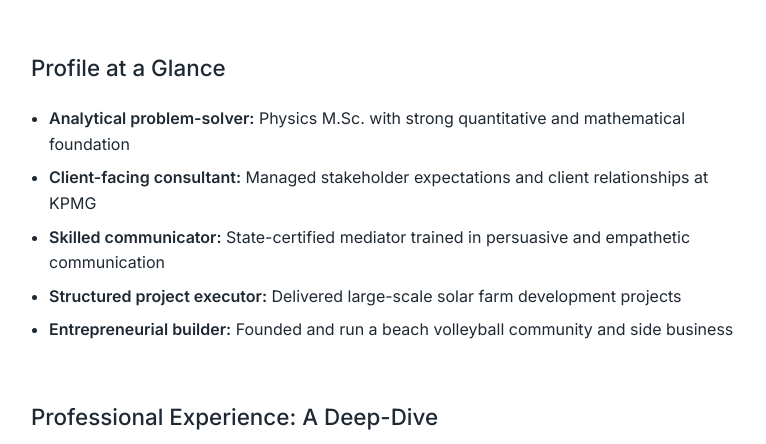
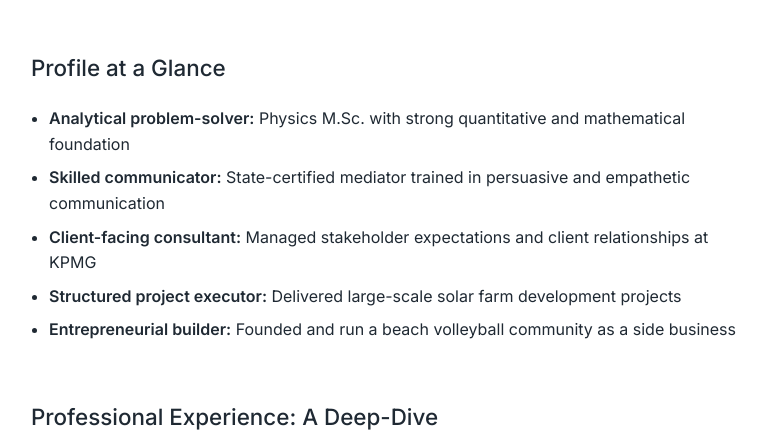
Before and after one commit to jan-kamm/jan-kamm.github.io, a website: page index.html in a window 1280 px wide. Shown: the part 356-800 px from the top of the page, without its empty margins (203-969 px from the left). Drawn offline with Linux system fonts and the light colour scheme.

Commit message:
polished bullet points v1.1

```diff
--- a/index.html
+++ b/index.html
@@ -150,10 +150,10 @@
       <h2>Profile at a Glance</h2>
       <ul>
         <li><strong>Analytical problem-solver:</strong> Physics M.Sc. with strong quantitative and mathematical foundation</li>
+        <li><strong>Skilled communicator:</strong> State-certified mediator trained in persuasive and empathetic communication</li>
         <li><strong>Client-facing consultant:</strong> Managed stakeholder expectations and client relationships at KPMG</li>
-        <li><strong>Skilled communicator:</strong> State-certified mediator trained in persuasive and empathetic communication</li>
         <li><strong>Structured project executor:</strong> Delivered large-scale solar farm development projects</li>
-        <li><strong>Entrepreneurial builder:</strong> Founded and run a beach volleyball community and side business</li>
+        <li><strong>Entrepreneurial builder:</strong> Founded and run a beach volleyball community as a side business</li>
       </ul>
     </section>
 
```
